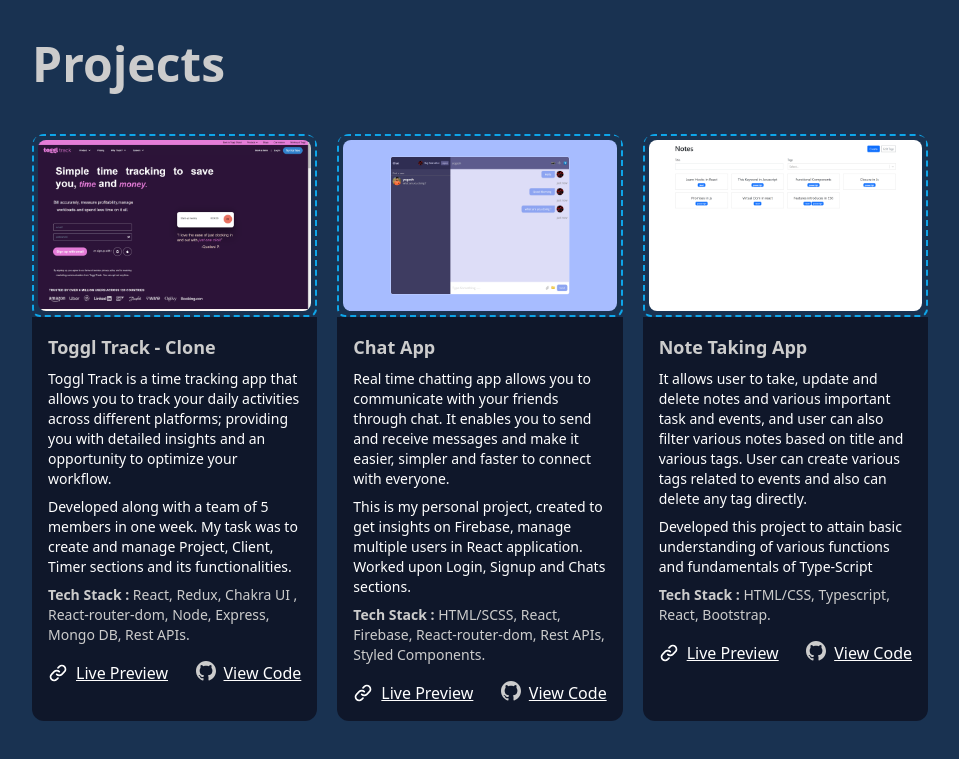
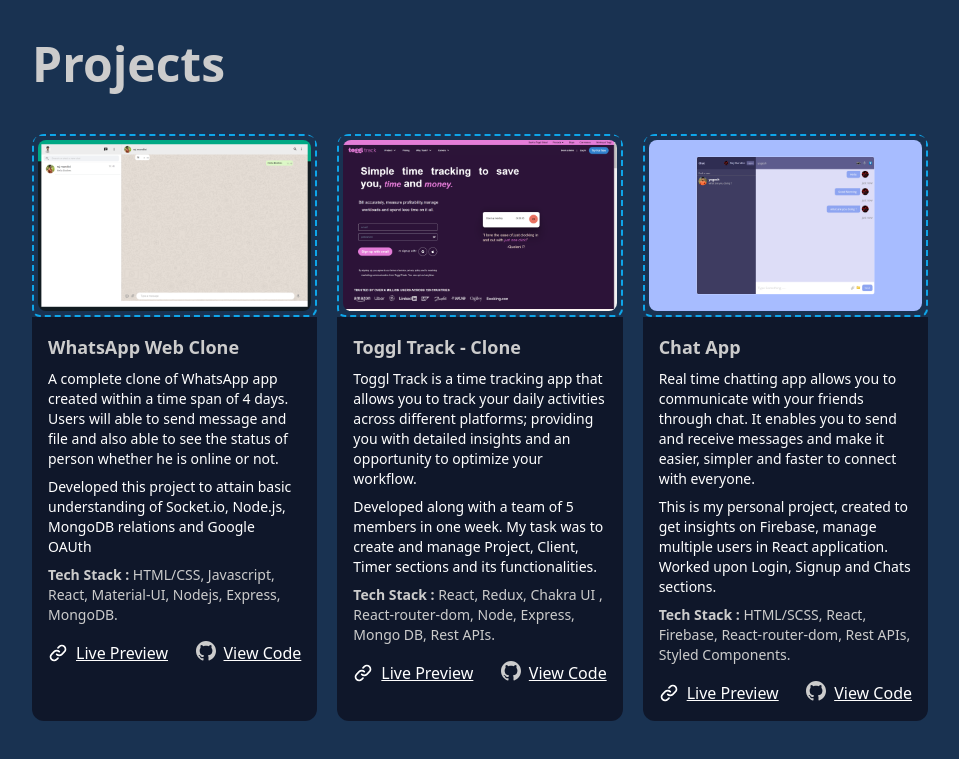
Before and after one commit to Raj-Mandloii/raj-mandloi, a React (Create React App) app: page / in a window 1280 px wide. Shown: the part 3060-3819 px from the top of the page, without its empty margins (160-1119 px from the left). Built offline with nearby package versions, Linux system fonts and the light colour scheme.

Commit message:
whatsapp project added

```diff
--- a/src/Details.js
+++ b/src/Details.js
@@ -35,6 +35,7 @@
 import toggle from "./assets/projects/toggl.png";
 import reactChat from "./assets/projects/react-chat.png";
 import notetaking from "./assets/projects/note-taking.png";
+import whatsapp from "./assets/projects/whatsapp.png";
 // import bmi from "./assets/projects/bmi.jpg";
 
 
@@ -128,6 +129,16 @@
 
 export const projectDetails = [
   {
+    title: "WhatsApp Web Clone",
+    image: whatsapp,
+    description: `A complete clone of WhatsApp app created within a time span of 4 days. Users will able to send message and file and also able to see the status of person
+    whether he is online or not.`,
+    description2: `Developed this project to attain basic understanding of Socket.io, Node.js, MongoDB relations and Google OAUth`,
+    techstack: "HTML/CSS, Javascript, React, Material-UI, Nodejs, Express, MongoDB.",
+    previewLink: "https://whats-app-clone-reactjs.netlify.app/",
+    githubLink: "https://github.com/Raj-Mandloii/whatsapp-clone-reactjs",
+  },
+  {
     title: "Toggl Track - Clone",
     image: toggle,
     description: `Toggl Track is a time tracking app that allows you to track your daily activities across different
@@ -162,6 +173,7 @@
     previewLink: "https://note-taking-typescript-app.netlify.app/",
     githubLink: "https://github.com/Raj-Mandloii/Note-Taking-App",
   },
+
   {
     title: "HubSpot Website - Clone",
     image: hubspot,
```
Also changed, not shown: src/assets/projects/whatsapp.png (added).
